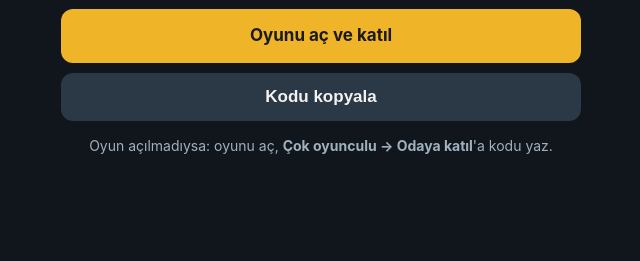
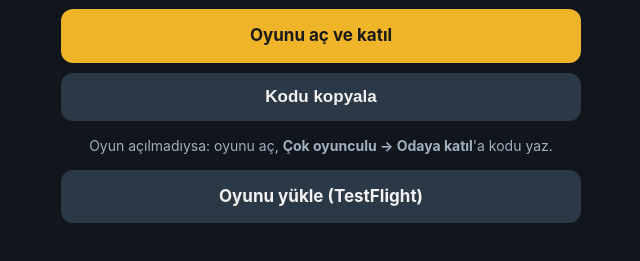
Before and after one commit to SemihSaydamAndroid/multiplayerbattle-legal, a plain HTML site: page join.html in a window 1280 px wide. Shown: the part 219-480 px from the top of the page, without its empty margins (319-959 px from the left). Drawn offline with Linux system fonts and the light colour scheme.

Commit message:
join: TestFlight yükleme bağlantısı
Co-Authored-By: Claude Opus 5 <noreply@anthropic.com>

```diff
--- a/join.html
+++ b/join.html
@@ -34,7 +34,7 @@
 <script>
   // Oyunun iOS'ta kaydettiği adres: multiplayerbattle://join/KOD (Editor/UrlScheme).
   // Oyunu yükleme bağlantısı (TestFlight herkese açık bağlantısı) beta onayından sonra buraya.
-  var INSTALL_URL = "";
+  var INSTALL_URL = "https://testflight.apple.com/join/12JEbf4V";
 
   var raw = new URLSearchParams(location.search).get("c") || "";
   var code = raw.toUpperCase().replace(/[^A-Z0-9]/g, "").slice(0, 12);
```
